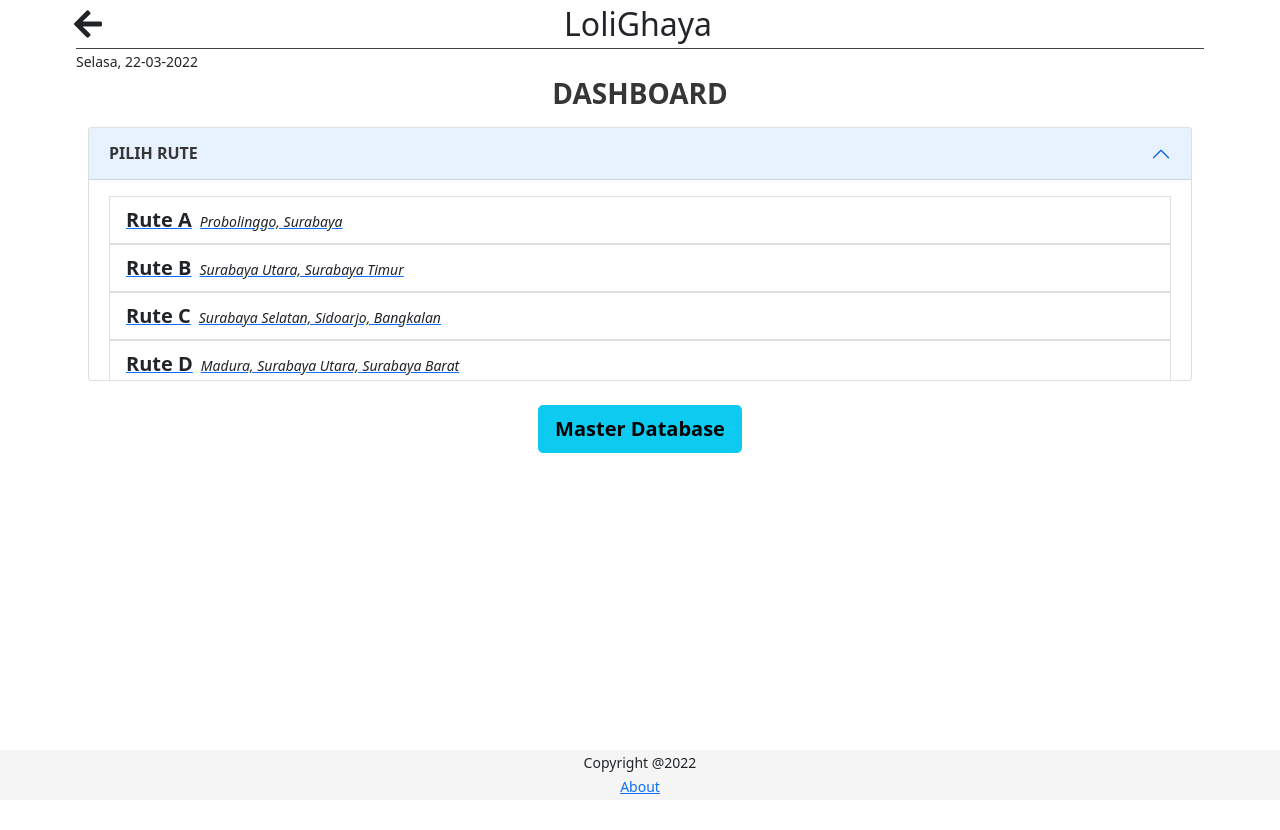
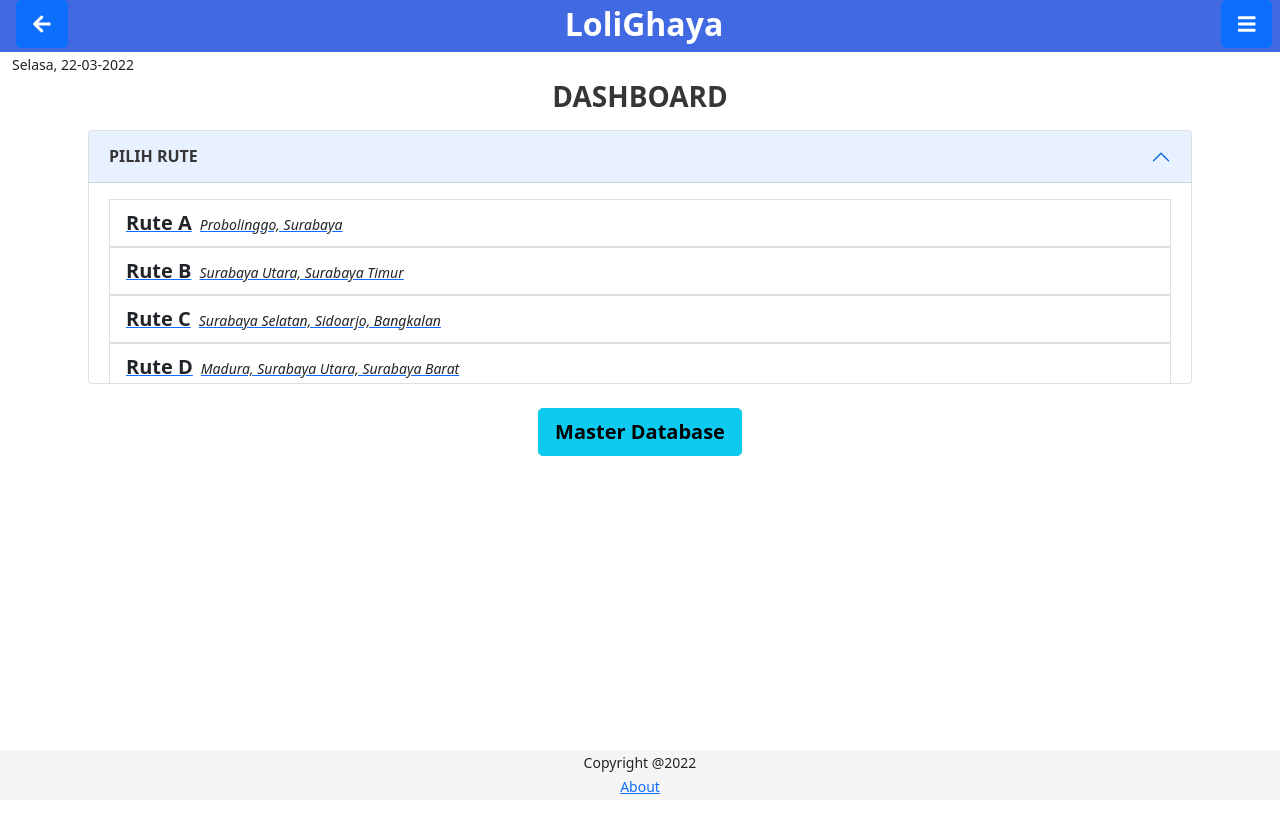
Before and after one commit to davidsan-pro/lolighaya, a React (Create React App) app: page /master in a window 1280 px wide. Shown: the top 830 px of the page. Before the commit the page ends 800 px from the top, so only its background shows below. Built offline with nearby package versions, Linux system fonts and the light colour scheme.

Commit message:
perbaiki tampilan - tambahkan button burger di pojok kanan atas pk fontawesome

```diff
--- a/package.json
+++ b/package.json
@@ -4,6 +4,8 @@
   "version": "0.1.0",
   "private": true,
   "dependencies": {
+    "@fortawesome/fontawesome-svg-core": "^6.1.1",
+    "@fortawesome/free-solid-svg-icons": "^6.1.1",
     "@fortawesome/react-fontawesome": "^0.1.18",
     "@testing-library/jest-dom": "^5.16.2",
     "@testing-library/react": "^12.1.4",
--- a/src/App.js
+++ b/src/App.js
@@ -19,9 +19,9 @@ const App = () => {
 
   return (
     <Router>
+      <Header />
+
       <div className="container hero is-fullheight">
-        <Header />
-
         {/* <BarangList /> */}
         <Routes>
           <Route path="/" element={<Dashboard />} />
--- a/src/assets/index.css
+++ b/src/assets/index.css
@@ -4,7 +4,7 @@ body {
 }
 
 header {
-  border-bottom: 1px solid #424242;
+  /* border-bottom: 1px solid #424242; */
 }
 
 /* body > * > .container {
--- a/src/components/Header.js
+++ b/src/components/Header.js
@@ -1,7 +1,10 @@
-import React from "react";
+import React, { useState } from "react";
 import moment from "moment";
 import "moment/locale/id";
 import { useLocation, useNavigate } from "react-router-dom";
+import { Button } from "react-bootstrap";
+// import { faBars } from "@fortawesome/free-solid-svg-icons";
+import { FontAwesomeIcon } from "@fortawesome/react-fontawesome";
 
 const Header = () => {
   // const curday = moment().locale('id').format('dddd');
@@ -29,16 +32,18 @@ const Header = () => {
 
   return (
     <>
-      <header className="is-size-3 is-flex is-justify-content-space-between is-align-items-center">
-        <span className="icon clickable" onClick={() => navigate(-1)}>
-          <i className="fas fa-arrow-left"></i>
-        </span>
-        <span>LoliGhaya</span>
-        <span style={{ opacity: 0 }}>
-          <i className="fas fa-arrow-left"></i>
-        </span>
+      <header className="fs-2 fw-bold pb-1" style={{ backgroundColor: "royalblue", color: "#fff" }}>
+        <div className="d-flex justify-content-between align-items-center">
+          <Button variant="primary" className="ms-3 btn-lg" onClick={() => navigate(-1)}>
+            <FontAwesomeIcon icon="fa-solid fa-arrow-left" />
+          </Button>
+          <span>LoliGhaya</span>
+          <Button variant="primary" className="me-2 btn-lg">
+            <FontAwesomeIcon icon="fa-solid fa-bars" />
+          </Button>
+        </div>
       </header>
-      <div className="mb-1">
+      <div className="mb-1 ml-3">
         <small>{curdatetime}</small>
       </div>
       <h3 className="has-text-centered mb-3">
```
Also changed, not shown: 1 other file (tests, documents, lock files or other folders).
